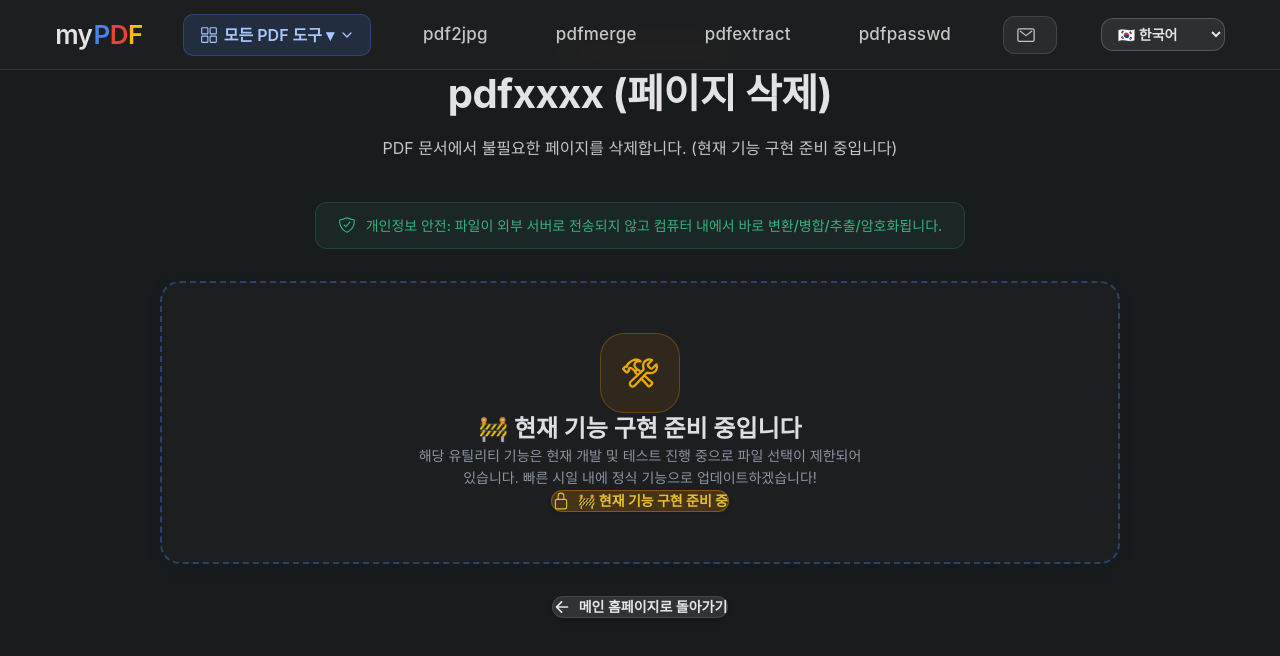
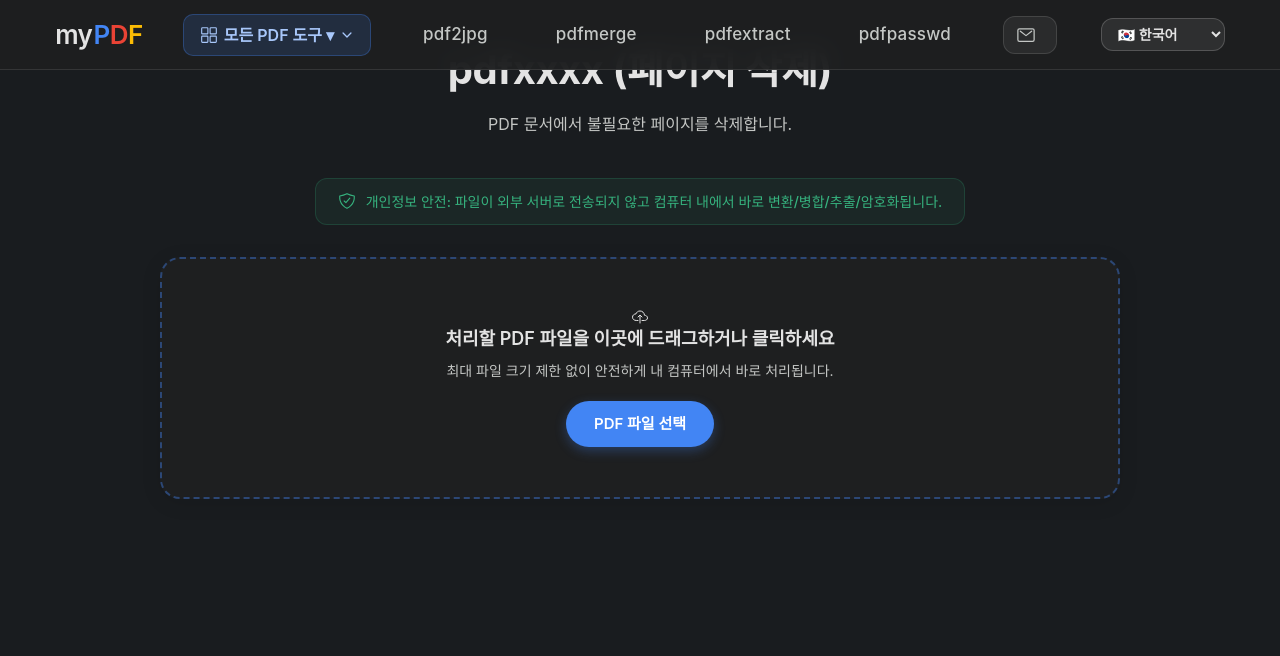
Before and after one commit to HANJAEDUC/pdfutil, a Next.js app: page /pdfxxxx in a window 1280 px wide. Shown: the top 656 px of the page. Built offline with nearby package versions, Linux system fonts and the light colour scheme.

Commit message:
Strictly match attached pdf-to-jpg screenshot design 100% across all reference tool pages

```diff
--- a/src/components/DemoToolClient.tsx
+++ b/src/components/DemoToolClient.tsx
@@ -1,14 +1,11 @@
 "use client";
 
-import React from 'react';
-import Link from 'next/link';
+import React, { useRef } from 'react';
 import styles from './PdfConverterClient.module.css';
 import { useLanguage } from '@/lib/LanguageContext';
 import {
+  IoCloudUploadOutline,
   IoShieldCheckmarkOutline,
-  IoConstructOutline,
-  IoArrowBackOutline,
-  IoLockClosedOutline,
 } from 'react-icons/io5';
 
 interface DemoToolProps {
@@ -20,73 +17,63 @@
 
 const TOOL_DETAILS_I18N: { [key: string]: { [lang: string]: { title: string; desc: string } } } = {
   pdfxxx: {
-    ko: { title: 'pdfxxx (페이지 분할)', desc: '하나의 PDF 문서를 여러 개로 분할합니다. (현재 기능 구현 준비 중입니다)' },
-    en: { title: 'pdfxxx (Split PDF)', desc: 'Split a PDF document into multiple separate files. (Feature Under Construction)' },
-    de: { title: 'pdfxxx (PDF Teilen)', desc: 'Teilen Sie ein PDF-Dokument in mehrere Dateien. (Funktion in Vorbereitung)' },
+    ko: { title: 'pdfxxx (페이지 분할)', desc: '하나의 PDF 문서를 여러 개로 분할합니다.' },
+    en: { title: 'pdfxxx (Split PDF)', desc: 'Split a PDF document into multiple separate files.' },
+    de: { title: 'pdfxxx (PDF Teilen)', desc: 'Teilen Sie ein PDF-Dokument in mehrere Dateien.' },
   },
   pdfxxxx: {
-    ko: { title: 'pdfxxxx (페이지 삭제)', desc: 'PDF 문서에서 불필요한 페이지를 삭제합니다. (현재 기능 구현 준비 중입니다)' },
-    en: { title: 'pdfxxxx (Delete Pages)', desc: 'Delete unwanted pages from a PDF document. (Feature Under Construction)' },
-    de: { title: 'pdfxxxx (Seiten Löschen)', desc: 'Löschen Sie unerwünschte Seiten aus einem PDF. (Funktion in Vorbereitung)' },
+    ko: { title: 'pdfxxxx (페이지 삭제)', desc: 'PDF 문서에서 불필요한 페이지를 삭제합니다.' },
+    en: { title: 'pdfxxxx (Delete Pages)', desc: 'Delete unwanted pages from a PDF document.' },
+    de: { title: 'pdfxxxx (Seiten Löschen)', desc: 'Löschen Sie unerwünschte Seiten aus einem PDF.' },
   },
   pdfxxxxx: {
-    ko: { title: 'pdfxxxxx (페이지 회전)', desc: 'PDF 각 페이지 방향을 90도 회전시킵니다. (현재 기능 구현 준비 중입니다)' },
-    en: { title: 'pdfxxxxx (Rotate PDF)', desc: 'Rotate PDF pages 90 degrees or 180 degrees. (Feature Under Construction)' },
-    de: { title: 'pdfxxxxx (PDF Drehen)', desc: 'Drehen Sie PDF-Seiten um 90 oder 180 Grad. (Funktion in Vorbereitung)' },
+    ko: { title: 'pdfxxxxx (페이지 회전)', desc: 'PDF 각 페이지 방향을 90도 회전시킵니다.' },
+    en: { title: 'pdfxxxxx (Rotate PDF)', desc: 'Rotate PDF pages 90 degrees or 180 degrees.' },
+    de: { title: 'pdfxxxxx (PDF Drehen)', desc: 'Drehen Sie PDF-Seiten um 90 oder 180 Grad.' },
   },
   pdfxxxxxx: {
-    ko: { title: 'pdfxxxxxx (용량 압축)', desc: 'PDF 문서 용량을 경량화하여 압축합니다. (현재 기능 구현 준비 중입니다)' },
-    en: { title: 'pdfxxxxxx (Compress PDF)', desc: 'Compress and reduce the file size of your PDF. (Feature Under Construction)' },
-    de: { title: 'pdfxxxxxx (PDF Komprimieren)', desc: 'Reduzieren Sie die Dateigröße Ihres PDFs. (Funktion in Vorbereitung)' },
+    ko: { title: 'pdfxxxxxx (용량 압축)', desc: 'PDF 문서 용량을 경량화하여 압축합니다.' },
+    en: { title: 'pdfxxxxxx (Compress PDF)', desc: 'Compress and reduce the file size of your PDF.' },
+    de: { title: 'pdfxxxxxx (PDF Komprimieren)', desc: 'Reduzieren Sie die Dateigröße Ihres PDFs.' },
   },
   pdfxxxxxxx: {
-    ko: { title: 'pdfxxxxxxx (워터마크 추가)', desc: 'PDF 문서에 워터마크 텍스트를 삽입합니다. (현재 기능 구현 준비 중입니다)' },
-    en: { title: 'pdfxxxxxxx (Watermark PDF)', desc: 'Add text or image watermarks to your PDF. (Feature Under Construction)' },
-    de: { title: 'pdfxxxxxxx (Wasserzeichen)', desc: 'Fügen Sie Wasserzeichen zu Ihrem PDF hinzu. (Funktion in Vorbereitung)' },
+    ko: { title: 'pdfxxxxxxx (워터마크 추가)', desc: 'PDF 문서 배경에 워터마크 텍스트를 삽입합니다.' },
+    en: { title: 'pdfxxxxxxx (Watermark PDF)', desc: 'Add text or image watermarks to your PDF.' },
+    de: { title: 'pdfxxxxxxx (Wasserzeichen)', desc: 'Fügen Sie Wasserzeichen zu Ihrem PDF hinzu.' },
   },
   pdfxxxxxxxx: {
-    ko: { title: 'pdfxxxxxxxx (텍스트 추출)', desc: 'PDF 문서에서 본문 텍스트를 추출합니다. (현재 기능 구현 준비 중입니다)' },
-    en: { title: 'pdfxxxxxxxx (Extract Text)', desc: 'Extract plain text content from your PDF file. (Feature Under Construction)' },
-    de: { title: 'pdfxxxxxxxx (Text Extrahieren)', desc: 'Extrahieren Sie Reinext aus Ihrer PDF-Datei. (Funktion in Vorbereitung)' },
+    ko: { title: 'pdfxxxxxxxx (텍스트 추출)', desc: 'PDF 문서에서 본문 텍스트를 추출합니다.' },
+    en: { title: 'pdfxxxxxxxx (Extract Text)', desc: 'Extract plain text content from your PDF file.' },
+    de: { title: 'pdfxxxxxxxx (Text Extrahieren)', desc: 'Extrahieren Sie Reinext aus Ihrer PDF-Datei.' },
   },
   pdfxxxxxxxxx: {
-    ko: { title: 'pdfxxxxxxxxx (OCR 글자 인식)', desc: '스캔 이미지 PDF를 글자 인식(OCR)합니다. (현재 기능 구현 준비 중입니다)' },
-    en: { title: 'pdfxxxxxxxxx (OCR Recognition)', desc: 'Recognize text from scanned PDF images using OCR. (Feature Under Construction)' },
-    de: { title: 'pdfxxxxxxxxx (OCR Erkennung)', desc: 'Erkennen Sie Text aus gescannten PDF-Dateien. (Funktion in Vorbereitung)' },
+    ko: { title: 'pdfxxxxxxxxx (OCR 글자 인식)', desc: '스캔 이미지 PDF를 글자 인식(OCR)합니다.' },
+    en: { title: 'pdfxxxxxxxxx (OCR Recognition)', desc: 'Recognize text from scanned PDF images using OCR.' },
+    de: { title: 'pdfxxxxxxxxx (OCR Erkennung)', desc: 'Erkennen Sie Text aus gescannten PDF-Dateien.' },
   },
 };
 
 export default function DemoToolClient({ toolKey, defaultTitle, defaultDescription }: DemoToolProps) {
   const { lang, t } = useLanguage();
+  const fileInputRef = useRef<HTMLInputElement>(null);
 
   const currentInfo = TOOL_DETAILS_I18N[toolKey]?.[lang] || {
     title: defaultTitle,
     desc: defaultDescription,
   };
 
-  const handleDisabledNotice = () => {
+  const handleActionNotice = () => {
     alert(
       lang === 'ko'
-        ? `🚧 [${currentInfo.title}] 기능은 현재 서비스 구현 준비 중입니다!\n정식 업데이트 완료 후 이용하실 수 있습니다.`
-        : `🚧 [${currentInfo.title}] feature is currently under construction.\nIt will be available after the official update!`
+        ? `🚧 [${currentInfo.title}] 기능은 현재 출시 준비 중입니다!\n빠른 시일 내에 정식 기능으로 서비스해 드리겠습니다.`
+        : `🚧 [${currentInfo.title}] feature is currently under construction.\nWe will update it soon!`
     );
   };
 
   return (
     <div className={styles.container}>
-      {/* 1. Header Section */}
+      {/* 1. Header Section (Exact match to pdf-to-jpg screenshot) */}
       <header className={styles.header}>
-        <div className="inline-flex items-center gap-2 px-4 py-1.5 rounded-full bg-amber-500/15 border border-amber-500/30 text-amber-400 text-xs font-bold mb-4 shadow-sm">
-          <IoConstructOutline className="animate-pulse text-sm" />
-          <span>
-            {lang === 'ko'
-              ? '현재 기능 구현 준비 중입니다'
-              : lang === 'de'
-              ? 'Funktion in Vorbereitung (In Kürze)'
-              : 'Feature Under Construction (Coming Soon)'}
-          </span>
-        </div>
-
         <h1 className={styles.title}>
           {currentInfo.title}
         </h1>
@@ -95,63 +82,45 @@
         </p>
       </header>
 
-      {/* 2. Privacy Guarantee Banner */}
+      {/* 2. Privacy Guarantee Banner (Exact match to pdf-to-jpg screenshot) */}
       <div className={styles.privacyBanner}>
         <IoShieldCheckmarkOutline size={18} />
         <span>{t.privacy.banner}</span>
       </div>
 
-      {/* 3. Inactive Disabled Dropzone Box */}
+      {/* 3. Main Dropzone Box (Exact 100% match to pdf-to-jpg screenshot) */}
       <div
-        className={`${styles.dropzone} opacity-90 cursor-not-allowed border-amber-500/40 bg-amber-500/[0.02]`}
-        onClick={handleDisabledNotice}
+        className={styles.dropzone}
+        onClick={handleActionNotice}
       >
-        <div className="w-20 h-20 rounded-3xl bg-amber-500/10 text-amber-400 flex items-center justify-center text-4xl mb-4 border border-amber-500/30 shadow-inner">
-          <IoConstructOutline />
-        </div>
+        <IoCloudUploadOutline className={styles.dropIcon} />
 
-        <h2 className="text-2xl font-bold text-gray-100 mb-2">
+        <h2 className={styles.dropText}>
           {lang === 'ko'
-            ? '🚧 현재 기능 구현 준비 중입니다'
+            ? '처리할 PDF 파일을 이곳에 드래그하거나 클릭하세요'
             : lang === 'de'
-            ? '🚧 Funktion in Vorbereitung'
-            : '🚧 Feature Under Construction'}
+            ? 'PDF-Datei hierher ziehen oder klicken'
+            : 'Drag and drop your PDF file here, or click to select'}
         </h2>
 
-        <p className="text-sm text-gray-400 max-w-md mx-auto mb-6 leading-relaxed">
+        <p className={styles.subText}>
           {lang === 'ko'
-            ? '해당 유틸리티 기능은 현재 개발 및 테스트 진행 중으로 파일 선택이 제한되어 있습니다. 빠른 시일 내에 정식 기능으로 업데이트하겠습니다!'
+            ? '최대 파일 크기 제한 없이 안전하게 내 컴퓨터에서 바로 처리됩니다.'
             : lang === 'de'
-            ? 'Diese Funktion befindet sich in der Vorbereitung. Die Dateiauswahl ist derzeit deaktiviert.'
-            : 'This utility feature is currently under preparation. File selection is temporarily disabled.'}
+            ? 'Kostenlos ohne Dateigrößenbeschränkung nutzbar.'
+            : 'Free to use with no maximum file size limits.'}
         </p>
 
-        {/* Disabled Button */}
-        <button
-          className="px-8 py-3.5 bg-amber-500/20 text-amber-300 border border-amber-500/40 font-bold rounded-2xl text-sm transition-all shadow-md cursor-not-allowed inline-flex items-center gap-2"
-          type="button"
-          disabled
-        >
-          <IoLockClosedOutline size={18} />
-          <span>
-            {lang === 'ko'
-              ? '🚧 현재 기능 구현 준비 중'
-              : lang === 'de'
-              ? '🚧 Funktion in Vorbereitung'
-              : '🚧 Feature Under Construction'}
-          </span>
+        <button className={styles.selectBtn} type="button">
+          {lang === 'ko' ? 'PDF 파일 선택' : lang === 'de' ? 'PDF-Datei Auswählen' : 'Select PDF File'}
         </button>
-      </div>
 
-      {/* 4. Return to Home Button */}
-      <div className="mt-10 text-center">
-        <Link
-          href="/"
-          className="px-8 py-3.5 bg-white/10 hover:bg-white/20 text-gray-200 font-semibold rounded-xl text-sm transition-all inline-flex items-center gap-2 border border-white/10 shadow-md"
-        >
-          <IoArrowBackOutline size={18} />
-          <span>{lang === 'ko' ? '메인 홈페이지로 돌아가기' : 'Return to Home'}</span>
-        </Link>
+        <input
+          type="file"
+          accept=".pdf,application/pdf"
+          ref={fileInputRef}
+          className={styles.hiddenInput}
+        />
       </div>
     </div>
   );
```
